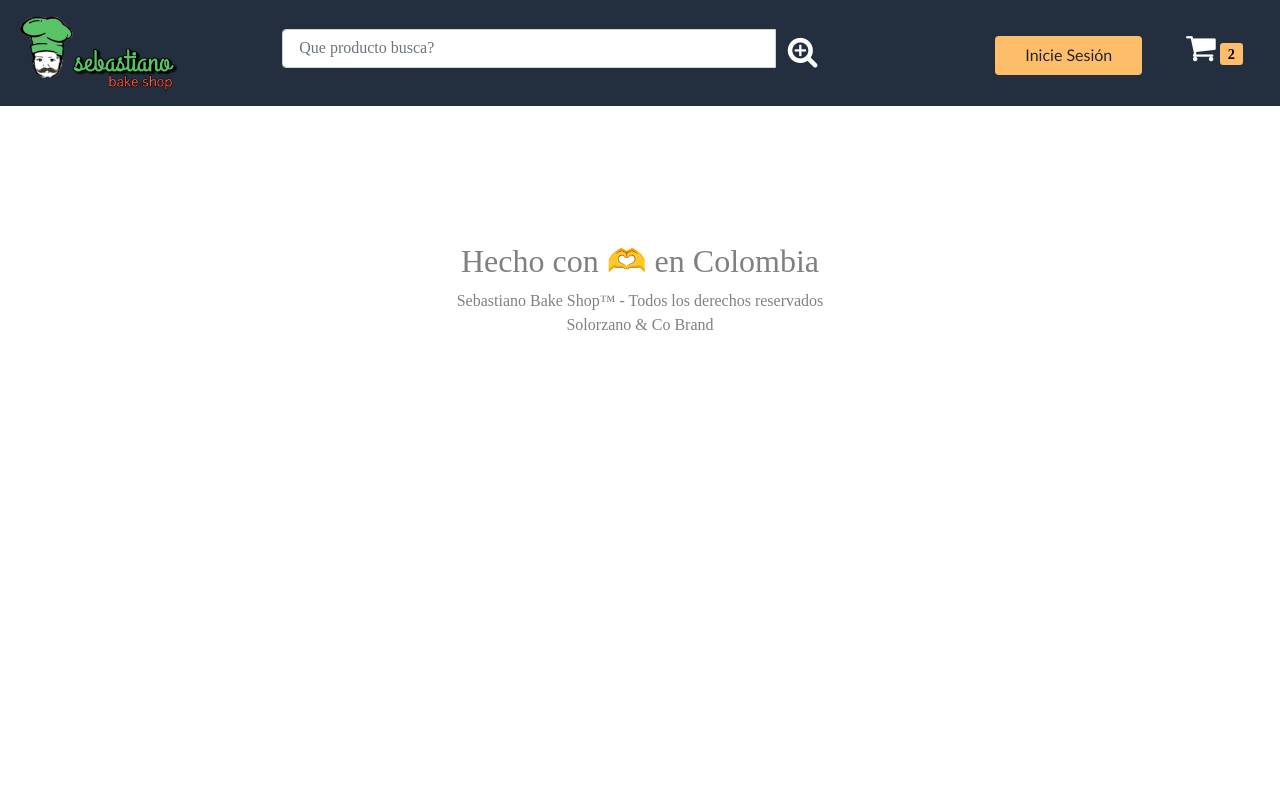
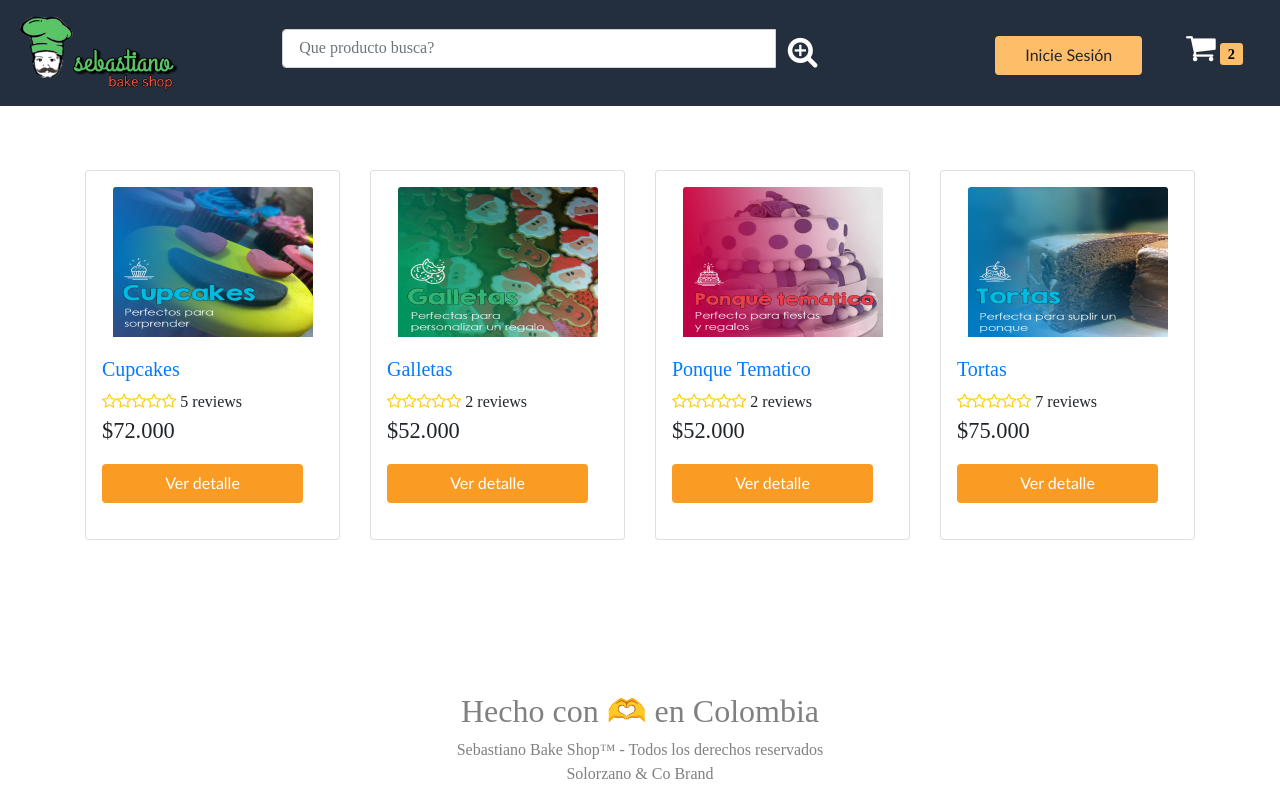
Before and after one commit to El-colibri-grupo-mintic2022/ColibriShop, a React (Create React App) app in the folder front/: page / in a window 1280 px wide. Built offline with nearby package versions, Linux system fonts and the light colour scheme; a web font is replaced by a local one.

Commit message:
Home Section

```diff
--- a/front/src/App.js
+++ b/front/src/App.js
@@ -3,14 +3,14 @@ import './App.css';
 import React from 'react';
 import Header from './components/layout/Header';
 import { Footer } from './components/layout/Footer';
-//Router traido desde react-router-dom (no confundir con el de express)
-import { BrowserRouter as Router, Route, Routes } from 'react-router-dom';
+import { Home } from './components/Home';
+
 
 function App() {
   return (
     <div className="App">
       <Header />
-
+      <Home/>
       <Footer/>
     </div>
   );
--- a/front/src/components/Home.js
+++ b/front/src/components/Home.js
@@ -1,62 +1,97 @@
-import React, { Fragment, useEffect } from 'react'
-import MetaData from './layout/MetaData'
-import {useDispatch, useSelector} from 'react-redux'
-import { getProducts } from '../actions/productActions'
-import { Link } from 'react-router-dom'
-import { useAlert} from 'react-alert'
+import React, { Fragment } from 'react'
 
 export const Home = () => {
-    const { loading, productos, error} = useSelector(state=> state.products)
-    const alert= useAlert();
-
-    const dispatch = useDispatch();
-    useEffect(() => {
-        if (error){
-            return alert.error(error)
-        }
-
-        dispatch(getProducts());
-    }, [dispatch])
-
-
     return (
         <Fragment>
-            {loading ? <i class="fa fa-refresh fa-spin fa-3x fa-fw"></i> :(
-                <Fragment>
-                    <MetaData title="Lo mejor para tu compañero"></MetaData>
-            <h1 id="encabezado_productos">Ultimos Productos</h1>
+            {/*<h4 id="encabezado_productos">Productos Pasteleria</h4>*/}
 
             <section id="productos" className='container mt-5'>
                 <div className='row'>
-                    {productos && productos.map (producto => (
-                        <div key={producto._id} className='col-sm-12 col-md-6 col-lg-3 my-3'>
+                    {/*Producto 1*/}
+                    <div className='col-sm-12 col-md-6 col-lg-3 my-3'>
                         <div className='card p-3 rounded'>
-                            <img className='card-img-top mx-auto' src={producto.imagen[0].url} alt={producto.imagen[0].public_id}></img>
+                            <img className='card-img-top mx-auto' src='\images\cupcakes con foto.jpg' alt="Cupcakes"></img>
                             <div className='card-body d-flex flex-column'>
-                                <h5 id="titulo_producto"><Link to={`/producto/${producto._id}`}>{producto.nombre}</Link></h5>
+                                <h5 id="titulo_producto"><a href='http://localhost:3000'>Cupcakes</a></h5>
                                 <div className='rating mt-auto'>
                                     <div className='rating-outer'>
-                                        <div className='rating-inner' style={{width: `${(producto.calificacion/5)*100}%`}}></div>
+                                        <div className='rating-inner'></div>
                                     </div>
-                                    <span id="No_de_opiniones"> {producto.numCalificaciones} Reviews</span>
+                                    <span id="No_de_opiniones"> 5 reviews</span>
                                 </div>
-                                <p className='card-text'>${producto.precio}</p><Link to={`/producto/${producto._id}`} id="view_btn" className='btn btn-block'>
+                                <p className='card-text'>$72.000</p><a href='http://localhost:3000' id="view_btn" className='btn btn-block'>
                                     Ver detalle
-                                </Link>
+                                </a>
                             </div>
                         </div>
                     </div>
 
-                    ))}
+                    {/*Producto 2*/}
+                    <div className='col-sm-12 col-md-6 col-lg-3 my-3'>
+                        <div className='card p-3 rounded'>
+                            <img className='card-img-top mx-auto' src='.\images\galletas con foto.jpg' alt="Galletas"></img>
+                            <div className='card-body d-flex flex-column'>
+                                <h5 id="titulo_producto"><a href='http://localhost:3000'>Galletas</a></h5>
+                                <div className='rating mt-auto'>
+                                    <div className='rating-outer'>
+                                        <div className='rating-inner'></div>
+                                    </div>
+                                    <span id="No_de_opiniones"> 2 reviews</span>
+                                </div>
+                                <p className='card-text'>$52.000</p><a href='http://localhost:3000' id="view_btn" className='btn btn-block'>
+                                    Ver detalle
+                                </a>
+                            </div>
+                        </div>
                     </div>
-            </section>
 
-                </Fragment>
-
-            )}
+                    {/*Producto 3*/}
+                    <div className='col-sm-12 col-md-6 col-lg-3 my-3'>
+                        <div className='card p-3 rounded'>
+                            <img className='card-img-top mx-auto' src='.\images\ponque tematico con foto.jpg' alt="Ponque Tematico"></img>
+                            <div className='card-body d-flex flex-column'>
+                                <h5 id="titulo_producto"><a href='http://localhost:3000'>Ponque Tematico</a></h5>
+                                <div className='rating mt-auto'>
+                                    <div className='rating-outer'>
+                                        <div className='rating-inner'></div>
+                                    </div>
+                                    <span id="No_de_opiniones"> 2 reviews</span>
+                                </div>
+                                <p className='card-text'>$52.000</p><a href='http://localhost:3000' id="view_btn" className='btn btn-block'>
+                                    Ver detalle
+                                </a>
+                            </div>
+                        </div>
+                    </div>
 
 
-        </Fragment>
-    )
+                    {/*Producto 4*/}
+                    <div className='col-sm-12 col-md-6 col-lg-3 my-3'>
+                        <div className='card p-3 rounded'>
+                            <img className='card-img-top mx-auto' src='.\images\torta con foto.jpg' alt="Tortas"></img>
+                            <div className='card-body d-flex flex-column'>
+                                <h5 id="titulo_producto"><a href='http://localhost:3000'>Tortas</a></h5>
+                                <div className='rating mt-auto'>
+                                    <div className='rating-outer'>
+                                        <div className='rating-inner'></div>
+                                    </div>
+                                    <span id="No_de_opiniones"> 7 reviews</span>
+                                </div>
+                                <p className='card-text'>$75.000</p><a href='http://localhost:3000' id="view_btn" className='btn btn-block'>
+                                    Ver detalle
+                                </a>
+                            </div>
+                        </div>
+                    </div>
+
+
+                </div>
+
+        </section>
+
+
+    </Fragment>
+  )
+
+
 }
-export default Home
```
